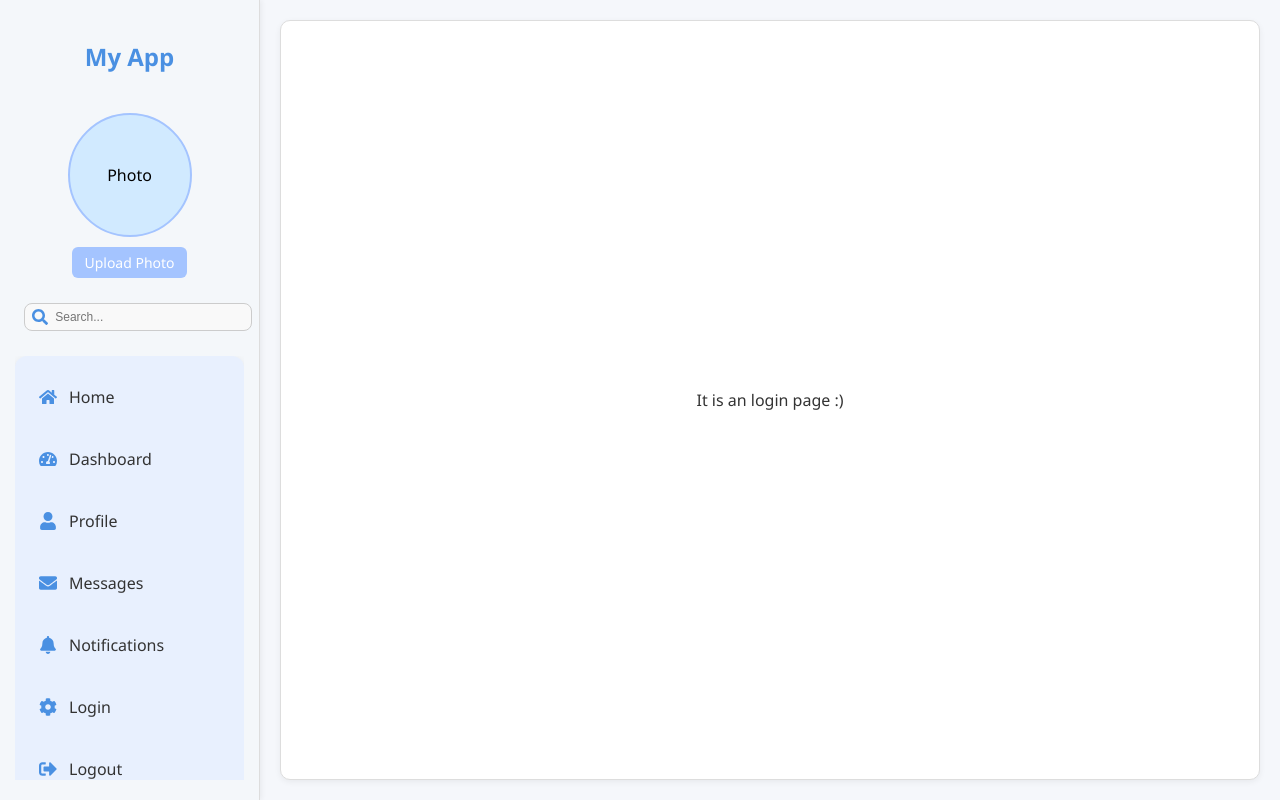
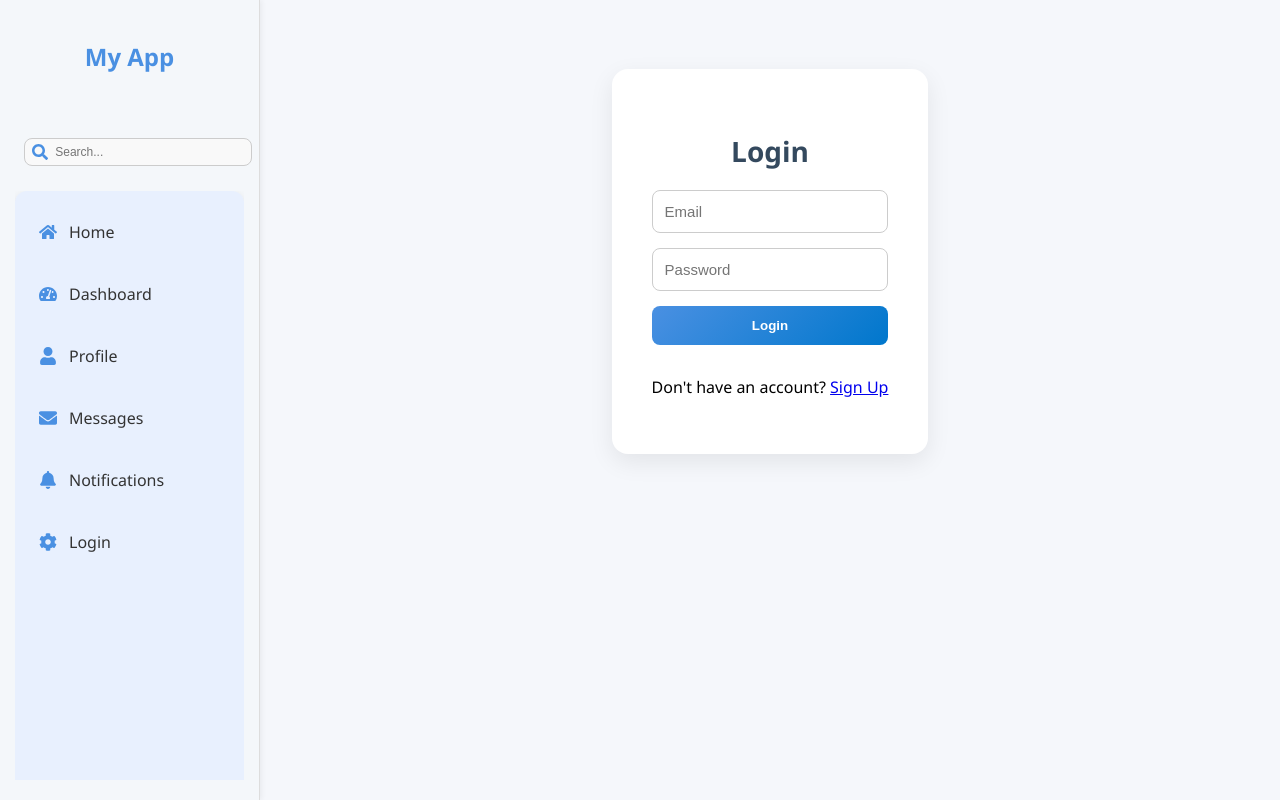
Before and after one commit to Sandeep0900/full-stack-react, a React (Create React App) app: page /login in a window 1280 px wide. Built offline with nearby package versions, Linux system fonts and the light colour scheme; no server answers.

Commit message:
added the firebase authentication ib=n web

```diff
--- a/package.json
+++ b/package.json
@@ -7,6 +7,7 @@
     "@testing-library/jest-dom": "^6.6.3",
     "@testing-library/react": "^16.3.0",
     "@testing-library/user-event": "^13.5.0",
+    "firebase": "^11.6.0",
     "react": "^19.1.0",
     "react-dom": "^19.1.0",
     "react-icons": "^5.5.0",
--- a/src/App.js
+++ b/src/App.js
@@ -6,6 +6,7 @@ import Component2 from './components/Component2';
 import Component3 from './components/Component3';
 import Component4 from './components/Component4';
 import Login from './components/Login'; // Make sure it's capitalized!
+import Signup from './components/Signup';
 import './App.css';
 
 const App = () => {
@@ -30,6 +31,7 @@ const App = () => {
             }
           />
           <Route path="/login" element={<Login />} />
+          <Route path="/signup" element={<Signup />} />
         </Routes>
       </div>
     </div>
--- a/src/components/Login.js
+++ b/src/components/Login.js
@@ -1,9 +1,37 @@
-import React from 'react';
+// src/components/Login.js
+import React, { useState } from 'react';
+import { signInWithEmailAndPassword } from 'firebase/auth';
+import { useNavigate, Link } from 'react-router-dom';
+import { auth } from '../firebase';
 import './All.css';
 
 const Login = () => {
+  const [email, setEmail] = useState('');
+  const [password, setPassword] = useState('');
+  const [error, setError] = useState('');
+  const navigate = useNavigate();
+
+  const handleLogin = async (e) => {
+    e.preventDefault();
+    try {
+      await signInWithEmailAndPassword(auth, email, password);
+      navigate('/'); // go to dashboard
+    } catch (err) {
+      setError('Login failed: ' + err.message);
+    }
+  };
+
   return (
-    <div className="box">It is an login page :)</div>
+    <div className="auth-container">
+      <h2>Login</h2>
+      {error && <p className="auth-error">{error}</p>}
+      <form onSubmit={handleLogin}>
+        <input type="email" placeholder="Email" value={email} onChange={e => setEmail(e.target.value)} required />
+        <input type="password" placeholder="Password" value={password} onChange={e => setPassword(e.target.value)} required />
+        <button type="submit">Login</button>
+        <p>Don't have an account? <Link to="/signup">Sign Up</Link></p>
+      </form>
+    </div>
   );
 };
 
--- a/src/components/NavBar.js
+++ b/src/components/NavBar.js
@@ -1,10 +1,29 @@
-import React from 'react';
+import React, { useEffect, useState } from 'react';
 import { useNavigate } from 'react-router-dom';
 import { FaHome, FaTachometerAlt, FaCog, FaUser, FaBell, FaEnvelope, FaSignOutAlt } from 'react-icons/fa';
+import { auth } from '../firebase';
+import { onAuthStateChanged, signOut } from 'firebase/auth';
 import './All.css';
 
 const NavBar = () => {
   const navigate = useNavigate();
+  const [user, setUser] = useState(null);
+
+  useEffect(() => {
+    const unsubscribe = onAuthStateChanged(auth, (currentUser) => {
+      setUser(currentUser);
+    });
+    return () => unsubscribe();
+  }, []);
+
+  const handleLogout = async () => {
+    try {
+      await signOut(auth);
+      navigate('/login');
+    } catch (error) {
+      console.error('Logout error:', error.message);
+    }
+  };
 
   return (
     <div className="nav-bar">
@@ -28,14 +47,18 @@ const NavBar = () => {
         <FaBell className="nav-icon" />
         <span>Notifications</span>
       </div>
-      <div className="nav-item" onClick={() => navigate('/login')}>
-        <FaCog className="nav-icon" />
-        <span>Login</span>
-      </div>
-      <div className="nav-item">
-        <FaSignOutAlt className="nav-icon" />
-        <span>Logout</span>
-      </div>
+
+      {user ? (
+        <div className="nav-item" onClick={handleLogout}>
+          <FaSignOutAlt className="nav-icon" />
+          <span>Logout</span>
+        </div>
+      ) : (
+        <div className="nav-item" onClick={() => navigate('/login')}>
+          <FaCog className="nav-icon" />
+          <span>Login</span>
+        </div>
+      )}
     </div>
   );
 };
--- a/src/components/Photo.js
+++ b/src/components/Photo.js
@@ -1,29 +1,46 @@
-import React, { useState } from 'react';
+import React, { useEffect, useState } from 'react';
 import './All.css';
+import { auth, db } from '../firebase';
+import { ref, onValue } from 'firebase/database';
 
 const Photo = () => {
   const [image, setImage] = useState(null);
+  const [email, setEmail] = useState(null);
 
-  const handleImageChange = (e) => {
-    const file = e.target.files[0];
-    if (file) {
-      setImage(URL.createObjectURL(file));
-    }
-  };
+  useEffect(() => {
+    const unsubscribe = auth.onAuthStateChanged((user) => {
+      if (user) {
+        setEmail(user.email);
+        const uid = user.uid;
+        const photoRef = ref(db, `users/${uid}/photo`);
+
+        onValue(photoRef, (snapshot) => {
+          const base64Image = snapshot.val();
+          if (base64Image) {
+            setImage(base64Image);
+          }
+        });
+      } else {
+        setImage(null);
+        setEmail(null);
+      }
+    });
+
+    return () => unsubscribe();
+  }, []);
+
+  if (!email) return null; // Not logged in, don’t show anything
 
   return (
     <div className="photo-container">
       <div className="photo">
         {image ? (
-          <img src={image} alt="Uploaded" className="uploaded-image" />
+          <img src={image} alt="User" className="uploaded-image" />
         ) : (
           <span>Photo</span>
         )}
       </div>
-      <label className="upload-button">
-        Upload Photo
-        <input type="file" accept="image/*" onChange={handleImageChange} hidden />
-      </label>
+      <div className="user-email">{email}</div>
     </div>
   );
 };
--- /dev/null
+++ b/src/components/Signup.js
@@ -0,0 +1,58 @@
+// src/components/Signup.js
+import React, { useState } from 'react';
+import { createUserWithEmailAndPassword } from 'firebase/auth';
+import { ref, set } from 'firebase/database';
+import { useNavigate, Link } from 'react-router-dom';
+import { auth, db } from '../firebase';
+import './All.css';
+
+const Signup = () => {
+  const [email, setEmail] = useState('');
+  const [password, setPassword] = useState('');
+  const [photo, setPhoto] = useState(null);
+  const [error, setError] = useState('');
+  const navigate = useNavigate();
+
+  const handleSignup = async (e) => {
+    e.preventDefault();
+    try {
+      const userCred = await createUserWithEmailAndPassword(auth, email, password);
+      const uid = userCred.user.uid;
+
+      let base64 = '';
+      if (photo) {
+        const reader = new FileReader();
+        reader.onloadend = () => {
+          base64 = reader.result;
+          set(ref(db, 'users/' + uid), {
+            email,
+            photo: base64
+          });
+        };
+        reader.readAsDataURL(photo);
+      } else {
+        set(ref(db, 'users/' + uid), { email });
+      }
+
+      navigate('/login');
+    } catch (err) {
+      setError('Signup failed: ' + err.message);
+    }
+  };
+
+  return (
+    <div className="auth-container">
+      <h2>Sign Up</h2>
+      {error && <p className="auth-error">{error}</p>}
+      <form onSubmit={handleSignup}>
+        <input type="email" placeholder="Email" value={email} onChange={e => setEmail(e.target.value)} required />
+        <input type="password" placeholder="Password" value={password} onChange={e => setPassword(e.target.value)} required />
+        <input type="file" accept="image/*" onChange={(e) => setPhoto(e.target.files[0])} />
+        <button type="submit">Sign Up</button>
+        <p>Already have an account? <Link to="/login">Login</Link></p>
+      </form>
+    </div>
+  );
+};
+
+export default Signup;
--- /dev/null
+++ b/src/firebase.js
@@ -0,0 +1,19 @@
+// src/firebase.js
+import { initializeApp } from 'firebase/app';
+import { getAuth } from 'firebase/auth';
+import { getDatabase } from 'firebase/database';
+
+const firebaseConfig = {
+  apiKey: "AIzaSyAnymZiT2iU9F7P4NjriV1L8ru1bscYEog",
+  authDomain: "edulite-c5832.firebaseapp.com",
+  databaseURL: "https://edulite-c5832-default-rtdb.firebaseio.com/",
+  projectId: "edulite-c5832",
+  storageBucket: "edulite-c5832.appspot.com",
+  messagingSenderId: "860032738495",
+  appId: "1:860032738495:web:7ca7c081a8b1817b49d20a",
+  measurementId: "G-8KPH8D44J0"
+};
+
+const app = initializeApp(firebaseConfig);
+export const auth = getAuth(app);
+export const db = getDatabase(app);
```
Also changed, not shown: src/components/All.css, 1 other file (tests, documents, lock files or other folders).
